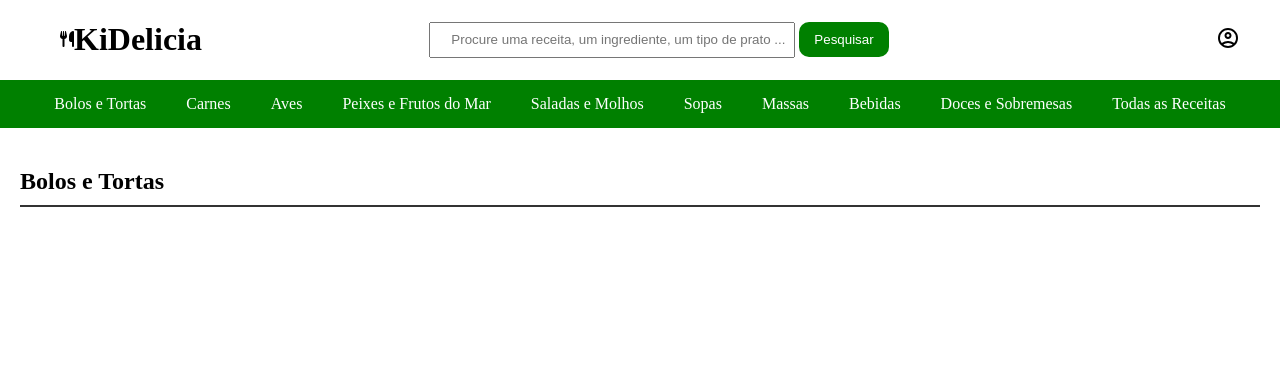
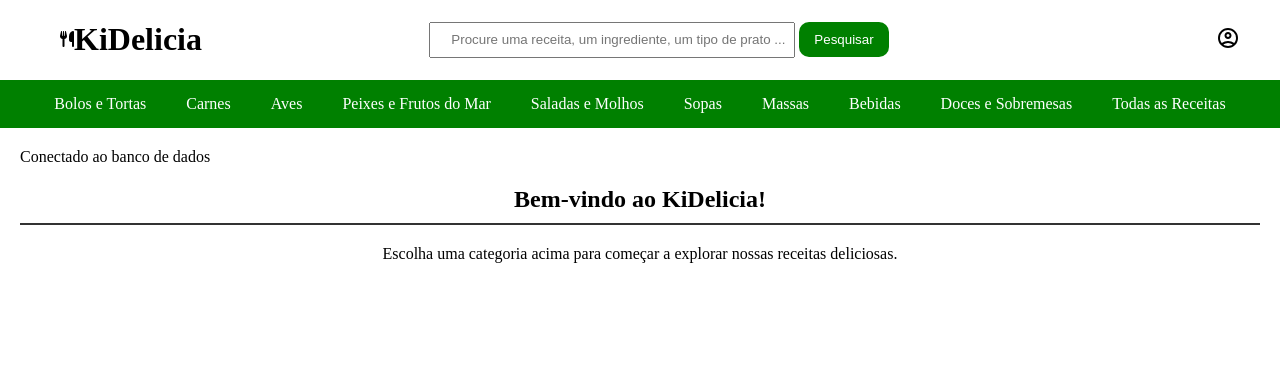
Before and after one commit to dallylademoraes/Site-de-Receitas, a PHP site: page /listagem.php?category=bolosetortas in a window 1280 px wide. Shown: the top 388 px of the page. Run offline with PHP 8.4, Linux system fonts and the light colour scheme; some libraries are stand-ins or nearby versions.

Commit message:
teste de banco de dados na branch

```diff
--- a/listagem.php
+++ b/listagem.php
@@ -41,8 +41,8 @@
   </nav>
   <div class="content">
    <?php
-    // url
-    $category = isset($_GET['category']) ? $_GET['category'] : '';
+
+    include("conexao.php");
 
     if (empty($category)) {
       echo '<section class="welcome show">';
@@ -114,6 +114,31 @@
       echo '<h2>Bem-vindo! Selecione uma categoria para começar.</h2>';
       echo '</section>';
     }
+      //teste com banco de dados
+      if(!empty($category)){
+        $sql = "SELECT nome, tempo, quantas_pessoas, descricao, ingredientes, preparo FROM receitas WHERE categoria = ?";
+
+        $stmt = $mysqli->prepare($sql); // preparando a consulta
+        $stmt->bind_param("s", $category);
+
+        $stmt->execute();
+
+        $result = $stmt->get_result();
+
+        echo 'section class="show';
+        echo '<h2>' . ucfirst($category) . '<h2>';// nome da categoria
+        echo '<div> class="recipes-list">';
+
+        if($result->num_rows > 0) {
+          while($row = $result->fetch_assoc()) {
+            //informacoes da receita aqui
+          }
+        }else {
+          echo '<p>Nenhuma receita encontrada para esta categoria.</p>';
+        }
+        echo '<div>';
+        echo '</section>';
+      }
     ?>
   </div>
 </body>
```
